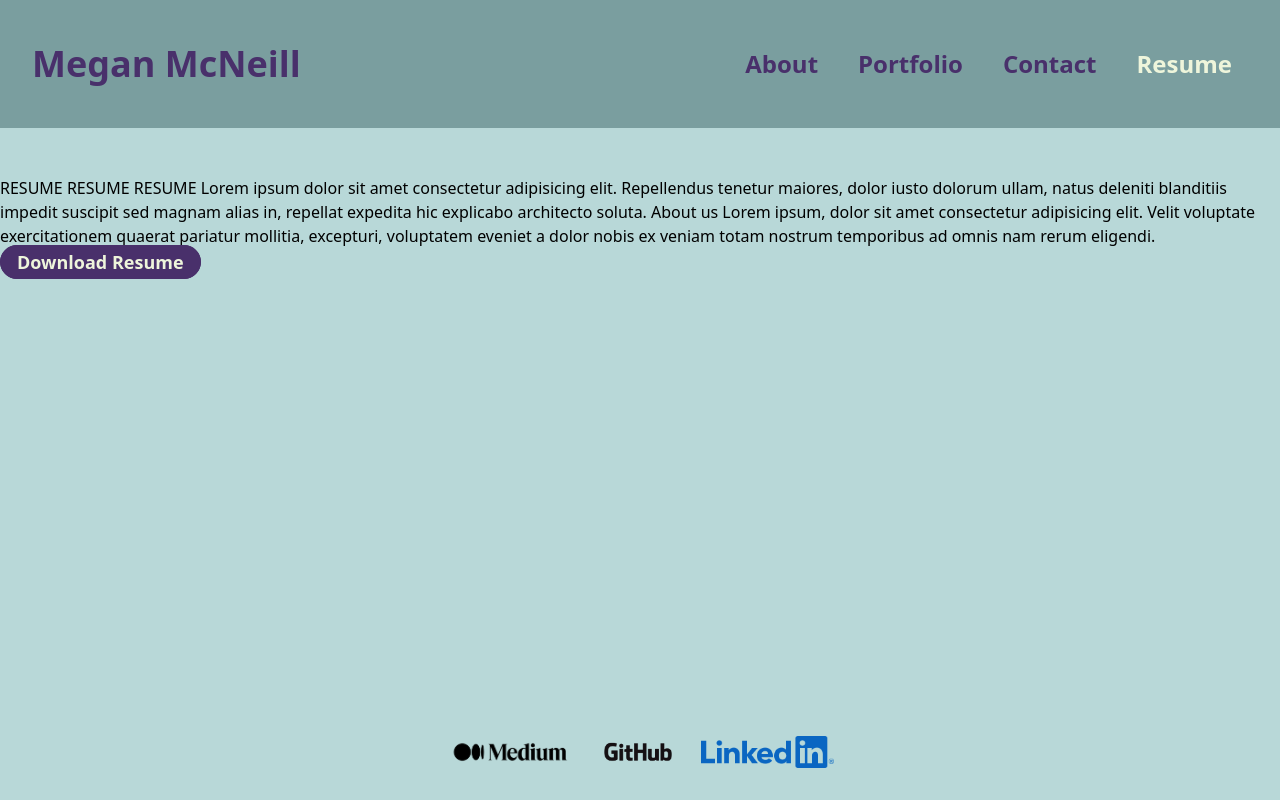
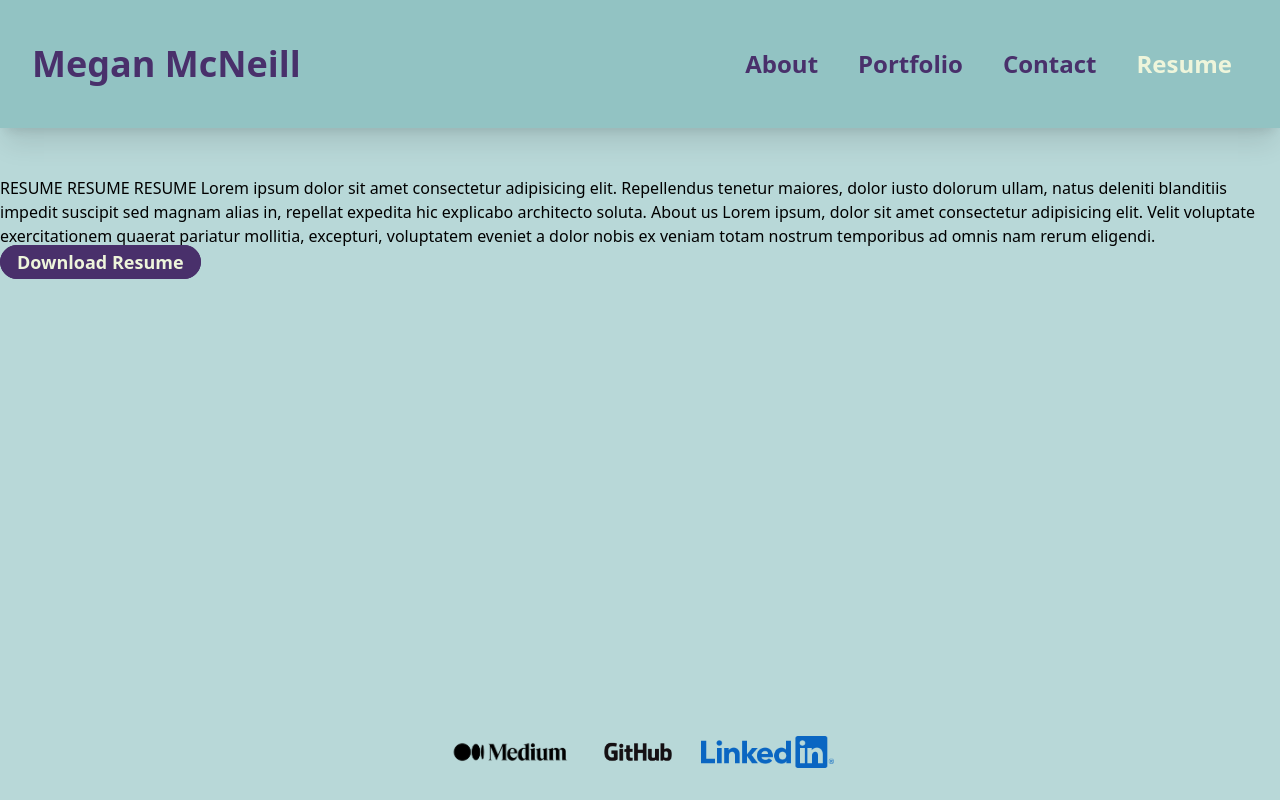
Before and after one commit to bluethreadmade/react-portfolio, a React (Vite) app: page /resume in a window 1280 px wide. Built offline with nearby package versions, Linux system fonts and the light colour scheme; a web font is replaced by a local one.

Commit message:
added shadow, headercolor

```diff
--- a/src/components/Header.jsx
+++ b/src/components/Header.jsx
@@ -2,10 +2,10 @@ import Navigation from './UI/Navigation'
 
 export default function Header() {
     return (
-        <header className="bg-primary py-4">
+        <header className="bg-headerBackground py-4 shadow-xl z-10 ">
             <nav
                 aria-label="Global"
-                className="mx-auto flex flex-col max-w-7xl items-center justify-between p-6 lg:px-8 lg:flex-row"
+                className="mx-auto flex flex-col max-w-7xl items-center justify-between p-6 lg:px-8 lg:flex-row "
             >
                 <div className="flex lg:flex-1 justify-start">
                     <p className="-m-1.5 p-1.5 font-bold text-3xl lg:text-4xl text-accent">Megan McNeill</p>
--- a/src/components/UI/ResumeButton.jsx
+++ b/src/components/UI/ResumeButton.jsx
@@ -2,7 +2,7 @@ export default function ResumeButton() {
     return (
         <a
             href="./Megan McNeill Resume.pdf"
-            class="bg-accent text-textLight border-accent rounded-full border px-4 py-1 text-lg font-semibold hover:border-transparent hover:bg-purple-600 hover:text-white"
+            className="bg-accent text-textLight border-accent rounded-full border px-4 py-1 text-lg font-semibold hover:border-transparent hover:bg-purple-600 hover:text-white"
             download
         >
             Download Resume
--- a/tailwind.config.js
+++ b/tailwind.config.js
@@ -10,6 +10,7 @@ module.exports = {
                 textLight: '#EEF5DB',
                 accent: '#49306B',
                 background: '#b8d8d8',
+                headerBackground: '#92c3c3'
             },
             fontFamily: {
                 sans: ['Inter var', ...defaultTheme.fontFamily.sans],
```
